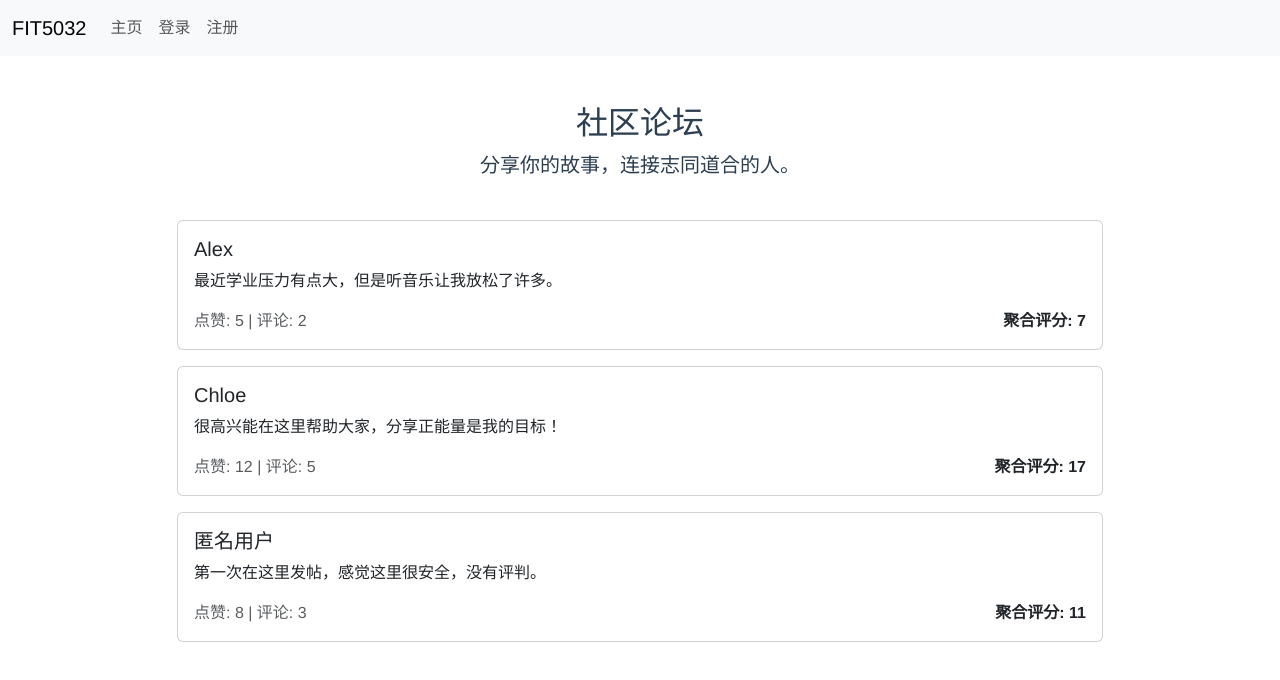
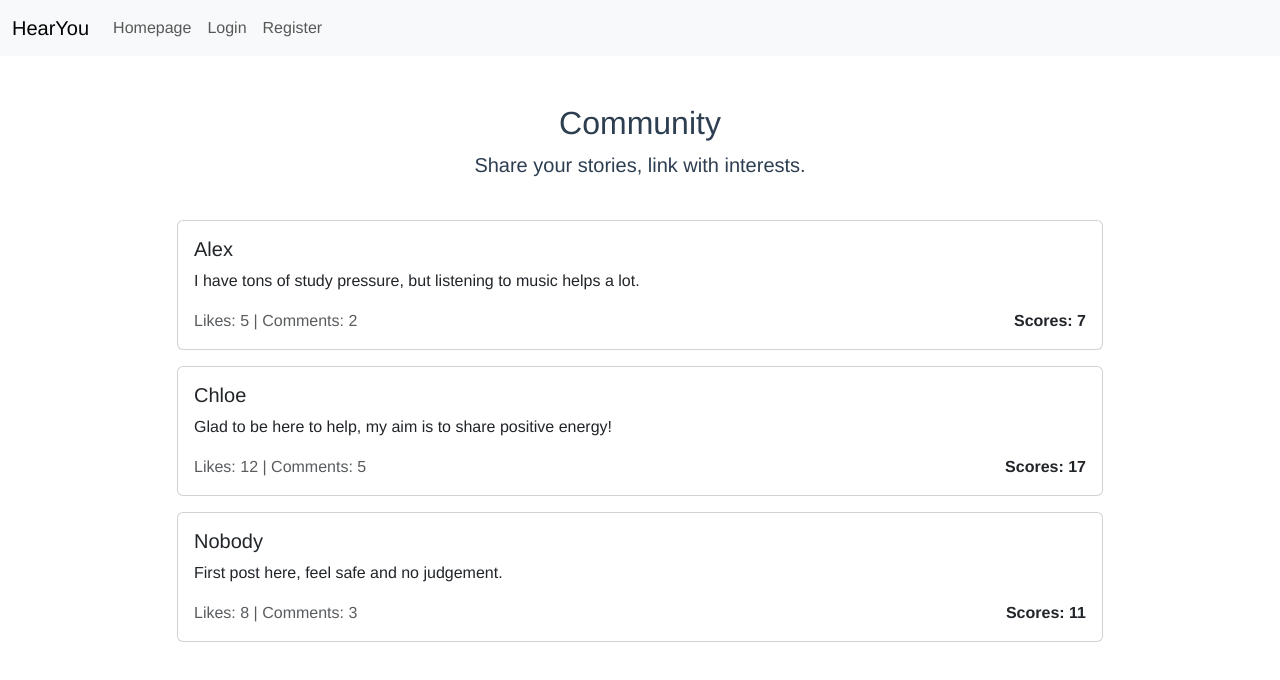
Before and after one commit to Liliana2002z/Assignment, a Vue app: page /community in a window 1280 px wide. Shown: the top 680 px of the page. Built offline with nearby package versions, Linux system fonts and the light colour scheme.

Commit message:
change style

```diff
--- a/src/App.vue
+++ b/src/App.vue
@@ -2,33 +2,33 @@
   <div>
     <nav class="navbar navbar-expand-lg navbar-light bg-light">
       <div class="container-fluid">
-        <a class="navbar-brand" href="#">FIT5032</a>
+        <a class="navbar-brand" href="#">HearYou</a>
         <div class="collapse navbar-collapse">
           <ul class="navbar-nav me-auto mb-2 mb-lg-0">
             <li class="nav-item">
-              <router-link to="/" class="nav-link">主页</router-link>
+              <router-link to="/" class="nav-link">Homepage</router-link>
             </li>
 
             <li class="nav-item" v-if="!user.isLoggedIn">
-              <router-link to="/login" class="nav-link">登录</router-link>
+              <router-link to="/login" class="nav-link">Login</router-link>
             </li>
             <li class="nav-item" v-if="!user.isLoggedIn">
-              <router-link to="/register" class="nav-link">注册</router-link>
+              <router-link to="/register" class="nav-link">Register</router-link>
             </li>
 
             <li class="nav-item" v-if="user.isLoggedIn">
-              <router-link to="/profile" class="nav-link">用户资料</router-link>
+              <router-link to="/profile" class="nav-link">UserMessage</router-link>
             </li>
             <li class="nav-item" v-if="user.isLoggedIn">
-              <router-link to="/community" class="nav-link">社区</router-link>
+              <router-link to="/community" class="nav-link">Community</router-link>
             </li>
             <li class="nav-item" v-if="user.isLoggedIn">
-              <a href="#" @click.prevent="logout" class="nav-link">登出</a>
+              <a href="#" @click.prevent="logout" class="nav-link">Logout</a>
             </li>
           </ul>
 
           <span class="navbar-text ms-auto" v-if="user.isLoggedIn">
-            欢迎, {{ user.name }} ({{ user.role === 'volunteer' ? '志愿者' : '普通用户' }})
+            Welcome, {{ user.name }} ({{ user.role === 'volunteer' ? 'Volunteer' : 'Normal User' }})
           </span>
         </div>
       </div>
--- a/src/components/CommunityPage.vue
+++ b/src/components/CommunityPage.vue
@@ -2,8 +2,8 @@
   <div class="container my-5">
     <div class="row">
       <div class="col-12 text-center">
-        <h2>社区论坛</h2>
-        <p class="lead">分享你的故事，连接志同道合的人。</p>
+        <h2>Community</h2>
+        <p class="lead">Share your stories, link with interests.</p>
       </div>
     </div>
 
@@ -15,10 +15,10 @@
             <p class="card-text">{{ post.content }}</p>
             <div class="d-flex justify-content-between align-items-center mt-3">
               <div class="text-muted">
-                点赞: {{ post.likes }} | 评论: {{ post.comments }}
+                Likes: {{ post.likes }} | Comments: {{ post.comments }}
               </div>
               <div class="text-end">
-                <strong>聚合评分: {{ post.rating }}</strong>
+                <strong>Scores: {{ post.rating }}</strong>
               </div>
             </div>
             </div>
@@ -36,21 +36,21 @@ const communityPosts = ref([
   {
     id: 1,
     author: 'Alex',
-    content: '最近学业压力有点大，但是听音乐让我放松了许多。',
+    content: 'I have tons of study pressure, but listening to music helps a lot.',
     likes: 5,
     comments: 2
   },
   {
     id: 2,
     author: 'Chloe',
-    content: '很高兴能在这里帮助大家，分享正能量是我的目标！',
+    content: 'Glad to be here to help, my aim is to share positive energy!',
     likes: 12,
     comments: 5
   },
   {
     id: 3,
-    author: '匿名用户',
-    content: '第一次在这里发帖，感觉这里很安全，没有评判。',
+    author: 'Nobody',
+    content: 'First post here, feel safe and no judgement.',
     likes: 8,
     comments: 3
   }
--- a/src/components/HomePage.vue
+++ b/src/components/HomePage.vue
@@ -2,15 +2,15 @@
   <div class="container my-5">
     <div class="row">
       <div class="col-12 text-center">
-        <h1>欢迎来到 {{ appName }}!</h1>
-        <p class="lead mt-3">这是一个为 FIT5032 A1.2 作业创建的 Vue.js 3 应用。</p>
+        <h1>Welcome to {{ appName }}!</h1>
+        <p class="lead mt-3">This is a space for listening and sharing.</p>
       </div>
     </div>
 
     <div class="row mt-4">
       <div class="col-md-8 mx-auto">
         <div class="card p-4 shadow-sm">
-          <h2 class="card-title">关于此应用</h2>
+          <h2 class="card-title">About this web</h2>
           <p>
             {{ aboutText }}
           </p>
@@ -24,8 +24,8 @@
 import { ref } from 'vue';
 
 // 使用 ref() 定义动态数据
-const appName = ref('我的 Vue 应用');
-const aboutText = ref('该应用正在根据商业需求 BR (A.1), BR (A.2), BR (B.1) 和 BR (B.2) 进行开发，它将具备用户认证、数据验证和动态内容展示等功能。');
+const appName = ref('HealthYouth');
+const aboutText = ref('According to BR (A.1), BR (A.2), BR (B.1) and BR (B.2).');
 </script>
 
 <style scoped>
--- a/src/components/LoginForm.vue
+++ b/src/components/LoginForm.vue
@@ -3,34 +3,34 @@
     <div class="row">
       <div class="col-md-6 mx-auto">
         <div class="card p-4 shadow-sm">
-          <h2 class="card-title text-center">用户登录</h2>
+          <h2 class="card-title text-center">UserLogin</h2>
 
           <form @submit.prevent="handleLogin">
             <div class="mb-3">
-              <label for="loginEmail" class="form-label">邮箱</label>
+              <label for="loginEmail" class="form-label">Email</label>
               <input
                 type="email"
                 class="form-control"
                 id="loginEmail"
                 v-model="loginForm.email"
                 required
-                aria-label="输入您的注册邮箱"
+                aria-label="Key your register Email"
               >
             </div>
 
             <div class="mb-3">
-              <label for="loginPassword" class="form-label">密码</label>
+              <label for="loginPassword" class="form-label">Password</label>
               <input
                 type="password"
                 class="form-control"
                 id="loginPassword"
                 v-model="loginForm.password"
                 required
-                aria-label="输入您的密码"
+                aria-label="Key your password"
               >
             </div>
 
-            <button type="submit" class="btn btn-primary w-100">登录</button>
+            <button type="submit" class="btn btn-primary w-100">Login</button>
           </form>
         </div>
       </div>
--- a/src/components/RegisterForm.vue
+++ b/src/components/RegisterForm.vue
@@ -3,11 +3,11 @@
     <div class="row">
       <div class="col-md-6 mx-auto">
         <div class="card p-4 shadow-sm">
-          <h2 class="card-title text-center">用户注册</h2>
+          <h2 class="card-title text-center">UserLogin</h2>
 
           <form @submit.prevent="handleRegister">
             <div class="mb-3">
-              <label for="email" class="form-label">邮箱</label>
+              <label for="email" class="form-label">Email</label>
               <input
                 type="email"
                 class="form-control"
@@ -21,7 +21,7 @@
             </div>
 
             <div class="mb-3">
-              <label for="password" class="form-label">密码</label>
+              <label for="password" class="form-label">Password</label>
               <input
                 type="password"
                 class="form-control"
@@ -32,11 +32,11 @@
                 required
               >
               <div class="invalid-feedback">{{ passwordError }}</div>
-              <div class="form-text">密码长度至少6个字符，并包含大写字母、小写字母和数字。</div>
+              <div class="form-text">At least 6 characters, including Upper & Lower letters and number.</div>
             </div>
 
             <div class="mb-3">
-              <label for="confirmPassword" class="form-label">确认密码</label>
+              <label for="confirmPassword" class="form-label">confirm password</label>
               <input
                 type="password"
                 class="form-control"
@@ -82,7 +82,7 @@ const isFormValid = computed(() => {
 // 验证函数
 const validateEmail = () => {
   if (!/^\S+@\S+\.\S+$/.test(registrationForm.value.email)) {
-    emailError.value = '请输入有效的邮箱地址。';
+    emailError.value = 'Please enter a validate Email address.';
   } else {
     emailError.value = '';
   }
@@ -91,13 +91,13 @@ const validateEmail = () => {
 const validatePassword = () => {
   const password = registrationForm.value.password;
   if (password.length < 6) {
-    passwordError.value = '密码长度至少为6个字符。';
+    passwordError.value = 'At least 6 characters.';
   } else if (!/[A-Z]/.test(password)) {
-    passwordError.value = '密码必须包含至少一个大写字母。';
+    passwordError.value = 'At least include one Upper letter.';
   } else if (!/[a-z]/.test(password)) {
-    passwordError.value = '密码必须包含至少一个小写字母。';
+    passwordError.value = 'At least include one lower letter.';
   } else if (!/[0-9]/.test(password)) {
-    passwordError.value = '密码必须包含至少一个数字。';
+    passwordError.value = 'At least include one number.';
   } else {
     passwordError.value = '';
   }
@@ -107,7 +107,7 @@ const validatePassword = () => {
 
 const validateConfirmPassword = () => {
   if (registrationForm.value.password !== registrationForm.value.confirmPassword) {
-    confirmPasswordError.value = '两次输入的密码不匹配。';
+    confirmPasswordError.value = 'Not match.';
   } else {
     confirmPasswordError.value = '';
   }
@@ -123,9 +123,9 @@ const handleRegister = () => {
 
   if (isFormValid.value) {
     const userRole = registrationForm.value.email.endsWith('@volunteer.com') ? 'volunteer' : 'user';
-    login('新用户', userRole);
+    login('New user', userRole);
 
-    alert('注册成功！');
+    alert('Succeed register!');
     router.push('/');
   }
 };
--- a/src/components/UserProfile.vue
+++ b/src/components/UserProfile.vue
@@ -3,16 +3,16 @@
     <div class="row">
       <div class="col-md-8 mx-auto">
         <div class="card p-4 shadow-sm">
-          <h2 class="card-title text-center">用户资料</h2>
+          <h2 class="card-title text-center">UserMessage</h2>
           <div class="card-body">
-            <h5 class="card-text">你好, {{ user.name }}!</h5>
-            <p class="card-text">您的角色是: {{ user.role === 'volunteer' ? '志愿者' : '普通用户' }}</p>
-            <p class="card-text">您当前的积分: {{ user.points }}</p>
+            <h5 class="card-text">Hello, {{ user.name }}!</h5>
+            <p class="card-text">Your charactor is: {{ user.role === 'volunteer' ? 'Volunteer' : 'Normal User' }}</p>
+            <p class="card-text">Your current scores: {{ user.points }}</p>
 
-            <h5 class="mt-4">我的徽章:</h5>
+            <h5 class="mt-4">My badges:</h5>
             <ul class="list-group">
               <li class="list-group-item" v-if="user.badges.length === 0">
-                您还没有获得任何徽章。
+                You haven't get any badge.
               </li>
               <li class="list-group-item" v-for="badge in user.badges" :key="badge.id">
                 {{ badge.name }} - {{ badge.description }}
```
